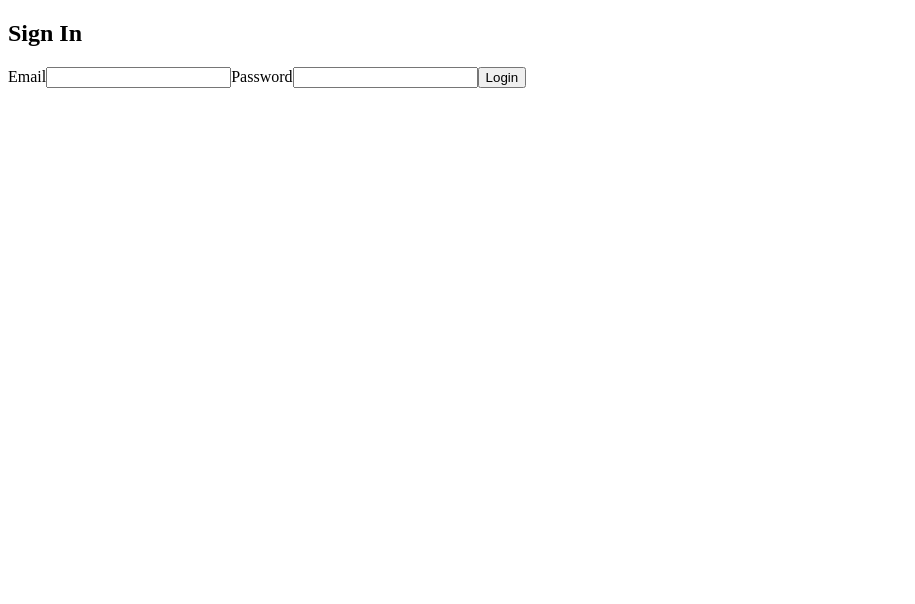
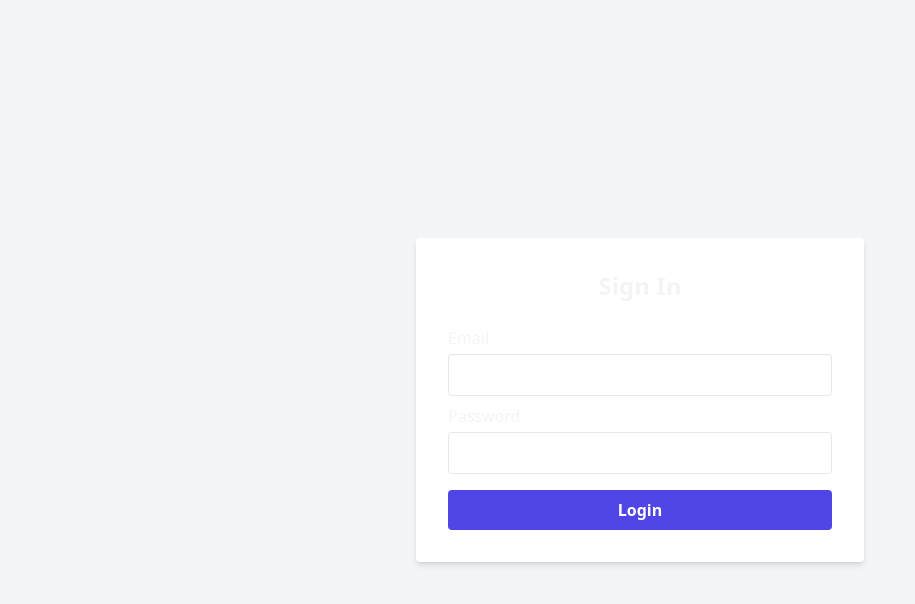
Before and after one commit to rumi-coderr/ideator-nexus, a Next.js app: page /auth/login in a window 1280 px wide. Shown: the top 604 px of the page, without its empty margins (0-915 px from the left). Built offline with nearby package versions, Linux system fonts and the light colour scheme; no server answers.

Commit message:
feat: add Tailwind CSS with dark theme and global styles

```diff
--- a/pages/_app.tsx
+++ b/pages/_app.tsx
@@ -1,4 +1,5 @@
 import type { AppProps } from 'next/app'
+import '../styles/globals.css'
 import { supabase } from '../lib/supabaseClient'
 
 export default function App({ Component, pageProps }: AppProps) {
--- /dev/null
+++ b/postcss.config.js
@@ -0,0 +1,6 @@
+module.exports = {
+  plugins: {
+    tailwindcss: {},
+    autoprefixer: {},
+  },
+}
--- /dev/null
+++ b/styles/globals.css
@@ -0,0 +1,10 @@
+@tailwind base;
+@tailwind components;
+@tailwind utilities;
+
+/* Optional dark-mode base tweaks */
+@layer base {
+  body {
+    @apply bg-gray-950 text-gray-100;
+  }
+}
--- /dev/null
+++ b/tailwind.config.js
@@ -0,0 +1,11 @@
+/** @type {import('tailwindcss').Config} */
+module.exports = {
+  content: [
+    './pages/**/*.{js,ts,jsx,tsx}',
+    './components/**/*.{js,ts,jsx,tsx}',
+  ],
+  theme: {
+    extend: {},
+  },
+  plugins: [],
+}
```
